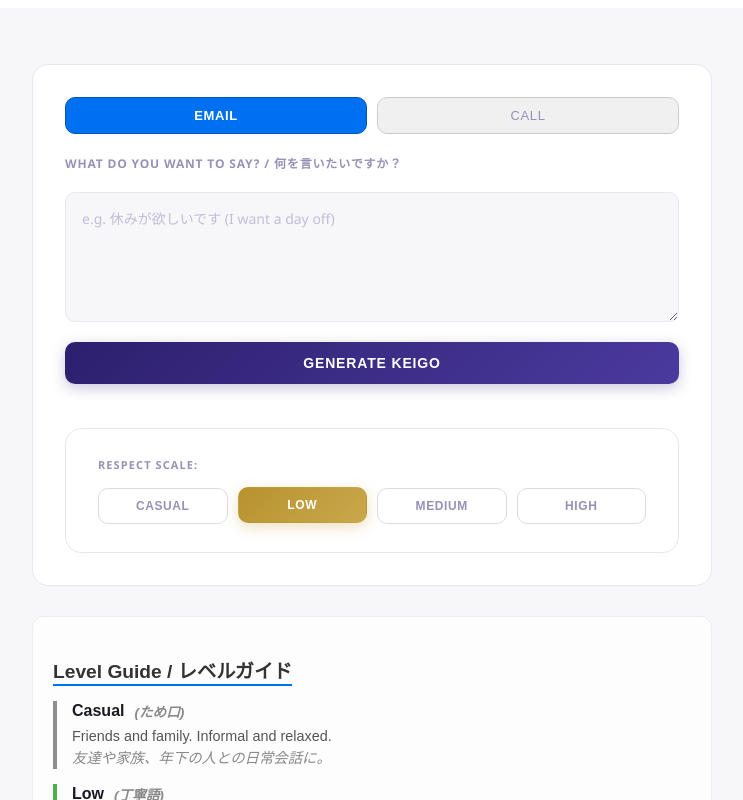
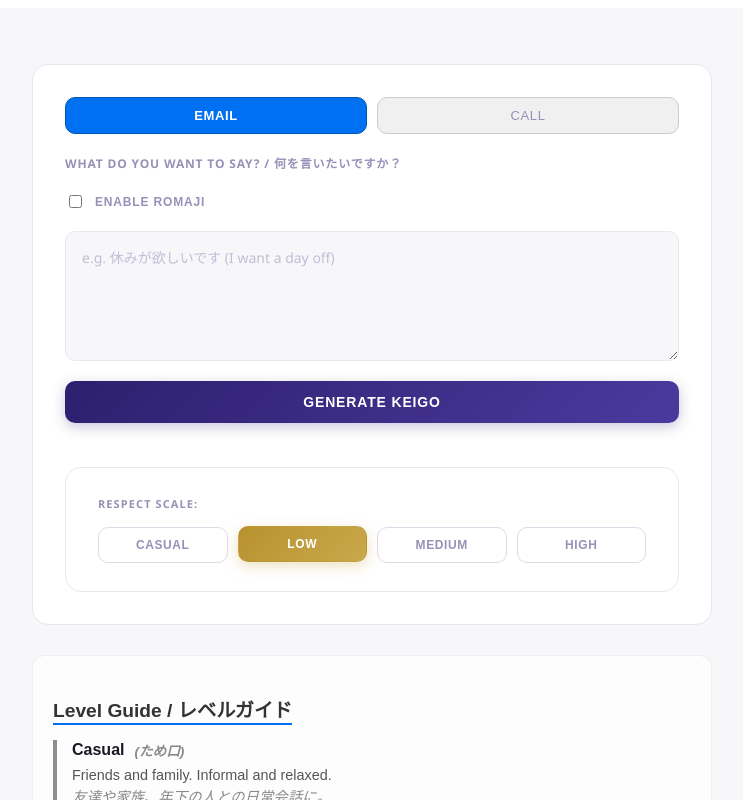
Before and after one commit to oreothebeast/Keigo, a Next.js app: page / in a window 1280 px wide. Shown: the top 800 px of the page, without its empty margins (268-1011 px from the left). Built offline with nearby package versions, Linux system fonts and the light colour scheme.

Commit message:
Add romaji checkbox and fix styling errors

```diff
--- a/src/pages/api/generate.js
+++ b/src/pages/api/generate.js
@@ -5,8 +5,8 @@ export default async function handler(req, res) {
         return res.status(405).json({ message: 'Only POST requests are allowed' });
     }
 
-    const { type, level, userContent } = req.body;
-    const fullPrompt = generateAiPrompt(type, level, userContent);
+    const { type, level, userContent, isChecked } = req.body;
+    const fullPrompt = generateAiPrompt(type, level, userContent, isChecked);
 
     try {
         // We use v1beta for the latest Gemini 3 models or v1 for stable 2.5
--- a/src/pages/index.js
+++ b/src/pages/index.js
@@ -8,6 +8,7 @@ export default function Home() { // Capitalized for React conventions
     const [userContent, setUserContent] = useState('');
     const [result, setResult] = useState('');
     const [loading, setLoading] = useState(false);
+    const [isChecked, setIsChecked] = useState(false)
 
     const handleSubmit = async (e) => {
         e.preventDefault();
@@ -18,7 +19,7 @@ export default function Home() { // Capitalized for React conventions
             const response = await fetch('/api/generate', {
                 method: 'POST',
                 headers: { 'Content-Type': 'application/json' },
-                body: JSON.stringify({ type, level, userContent }),
+                body: JSON.stringify({ type, level, userContent, isChecked }),
             });
 
             const data = await response.json();
@@ -29,7 +30,7 @@ export default function Home() { // Capitalized for React conventions
                 setResult("Error");
             }
         } catch (error) {
-            setResult("Yo Error");
+            setResult("Error");
         } finally {
             setLoading(false);
         }
@@ -43,13 +44,14 @@ export default function Home() { // Capitalized for React conventions
 
             <form onSubmit={handleSubmit} className={styles.form}>
                 <div className={styles.header}>
-                    <button type='button' onClick={() => { setType('email'); setUserContent(''); }} className={`${styles.emailBtn} ${type === 'email' ? styles.active : ''}`}>email</button>
-                    <button type='button' onClick={() => { setType('call'); setUserContent(''); }} className={`${styles.callBtn} ${type === 'call' ? styles.active : ''}`}>call</button>
+                    <button type='button' onClick={() => { setType('email'); setUserContent(''); setResult(''); setIsChecked(false);}} className={`${styles.emailBtn} ${type === 'email' ? styles.active : ''}`}>email</button>
+                    <button type='button' onClick={() => { setType('call'); setUserContent(''); setResult(''); setIsChecked(false);}} className={`${styles.callBtn} ${type === 'call' ? styles.active : ''}`}>call</button>
                 </div>
 
                 {type === 'email' && (
                     <>
                         <label>What do you want to say? / 何を言いたいですか？</label>
+                        <label className= {styles.checkbox_container}><input type = "checkbox" checked = {isChecked} onChange = {(e) => setIsChecked(e.target.checked? true : false)}/>Enable Romaji</label>
                         <textarea
                             required
                             value={userContent}
@@ -62,6 +64,7 @@ export default function Home() { // Capitalized for React conventions
                 {type === 'call' && (
                     <>
                         <label>Where/What do you want to call? / どこにどのような理由で電話しますか？</label>
+                        <label className= {styles.checkbox_container}><input type = "checkbox" checked = {isChecked} onChange = {(e) => setIsChecked(e.target.checked? true : false)}/>Enable Romaji</label>
                         <textarea
                             required
                             value={userContent}
--- a/src/styles/Home.module.css
+++ b/src/styles/Home.module.css
@@ -347,3 +347,15 @@
     border-radius: 4px;
     text-transform: uppercase;
 }
+
+.checkbox_container {
+  display: flex;
+  align-items: center;
+  gap: 10px;
+  font-family: sans-serif;
+  user-select: none; /* Prevents text highlighting on double click */
+}
+
+.checkbox_container input {
+  cursor: pointer;
+}
--- a/src/utils/prompt.js
+++ b/src/utils/prompt.js
@@ -32,7 +32,7 @@ export const KEIGO_PROMPTS = {
 
 };
 
-export function generateAiPrompt(type, level, userContent) {
+export function generateAiPrompt(type, level, userContent, isChecked) {
     const base = KEIGO_PROMPTS[type];
     if(!base){
         return "Error 404 (エラー)";
@@ -45,11 +45,11 @@ export function generateAiPrompt(type, level, userContent) {
         return `
             指示: ${base.systemInstruction}
             敬語のレベル: ${levelInstruction}
-
             コンテンツ: "${userContent}"
             もし、コンテンツが疑問形でもそれに応えるのではなく、そのまま敬語に直して。
             以下のものをお願いします:
             先ほど書いた条件を満たした返答のみを日本語で出力お願いします
+            ${isChecked? "それぞれの文の下に括弧でローマ字の文も書いて" : ""}
         `;
     }
     else if(type === "call"){
@@ -62,6 +62,7 @@ export function generateAiPrompt(type, level, userContent) {
             もし、コンテンツが疑問形でもそれに応えるのではなく、そのまま敬語に直して。
             以下のものをお願いします:
             先ほど書いた条件を満たした返答のみを日本語で出力お願いします
+            ${isChecked? "それぞれの文の下に括弧でローマ字の文も書いて" : ""}
         `;
     }
 
```
